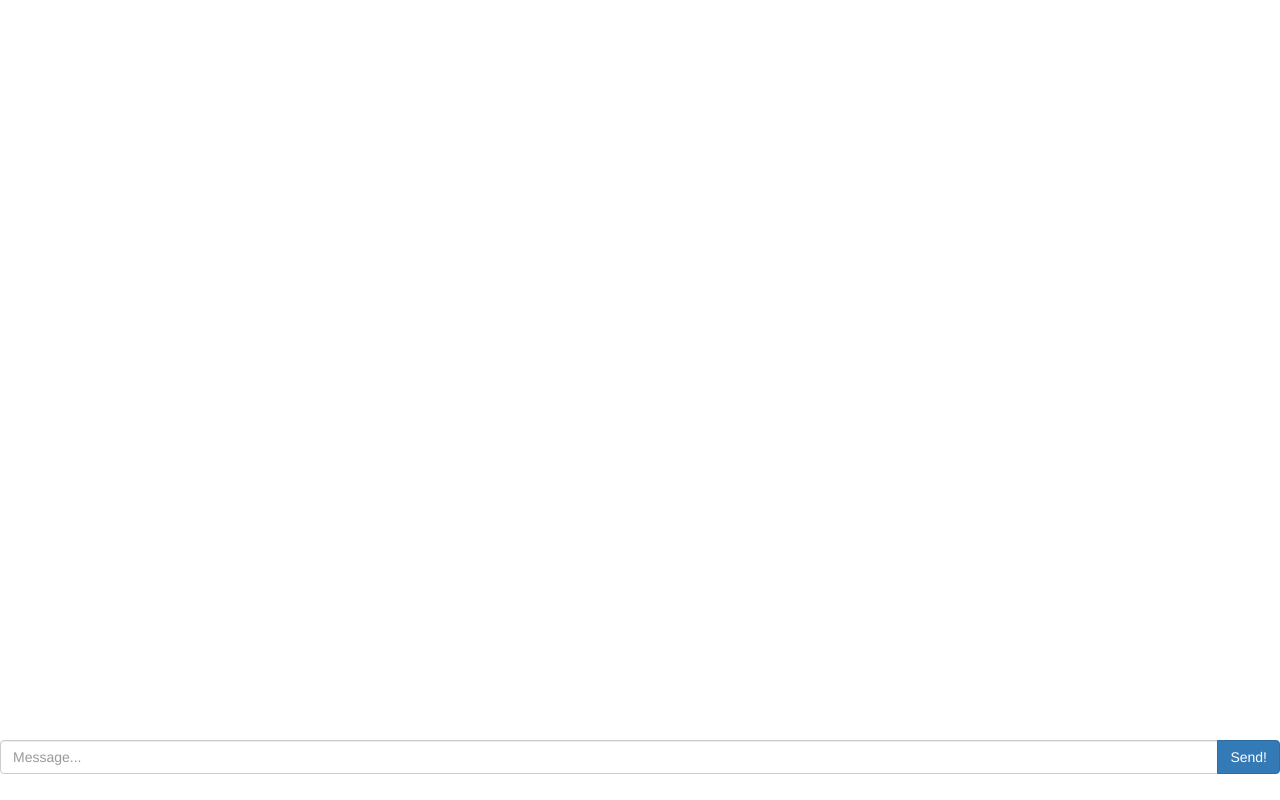
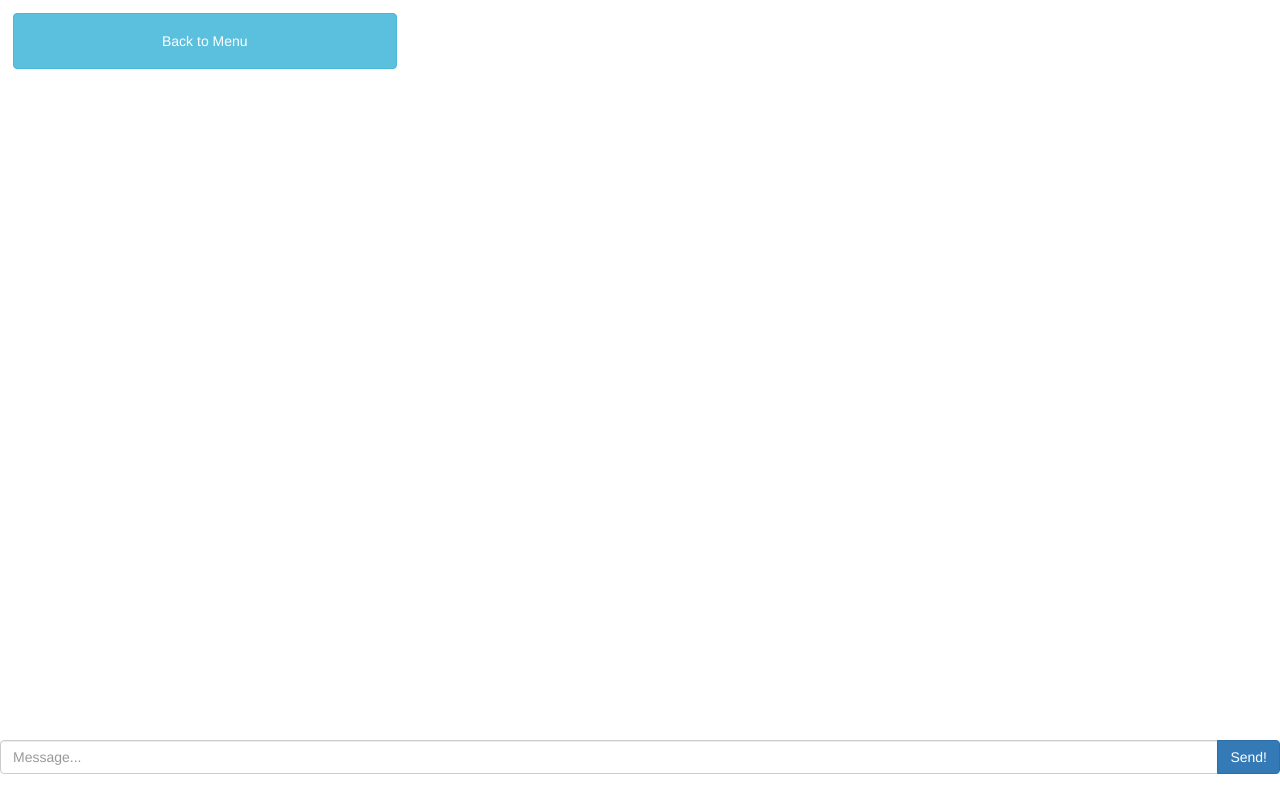
Before and after one commit to zurs/Chatterino, a plain HTML site: page chat.html in a window 1280 px wide. Drawn offline with nearby package versions, Linux system fonts and the light colour scheme.

Commit message:
Version 1.0

```diff
--- a/chat.html
+++ b/chat.html
@@ -10,6 +10,8 @@
     </head>
     <body>
         <span id="alerts"></span>
+
+        <button id="back" class="btn btn-info back-btn">Back to Menu</button>
 
         <div id="conversationwrapper">
 
--- a/css/style.css
+++ b/css/style.css
@@ -22,7 +22,7 @@ h1{
 }
 #conversationwrapper{
     width: 100%;
-    height: 80%;
+    height: 70%;
     overflow: scroll;
 }
 #writer{
@@ -32,3 +32,10 @@ h1{
 .messagenick{
     text-decoration: underline;
 }
+
+.back-btn {
+    margin-top: 1%;
+    margin-left: 1%;
+    width: 30%;
+    height: 7%;
+}
```
